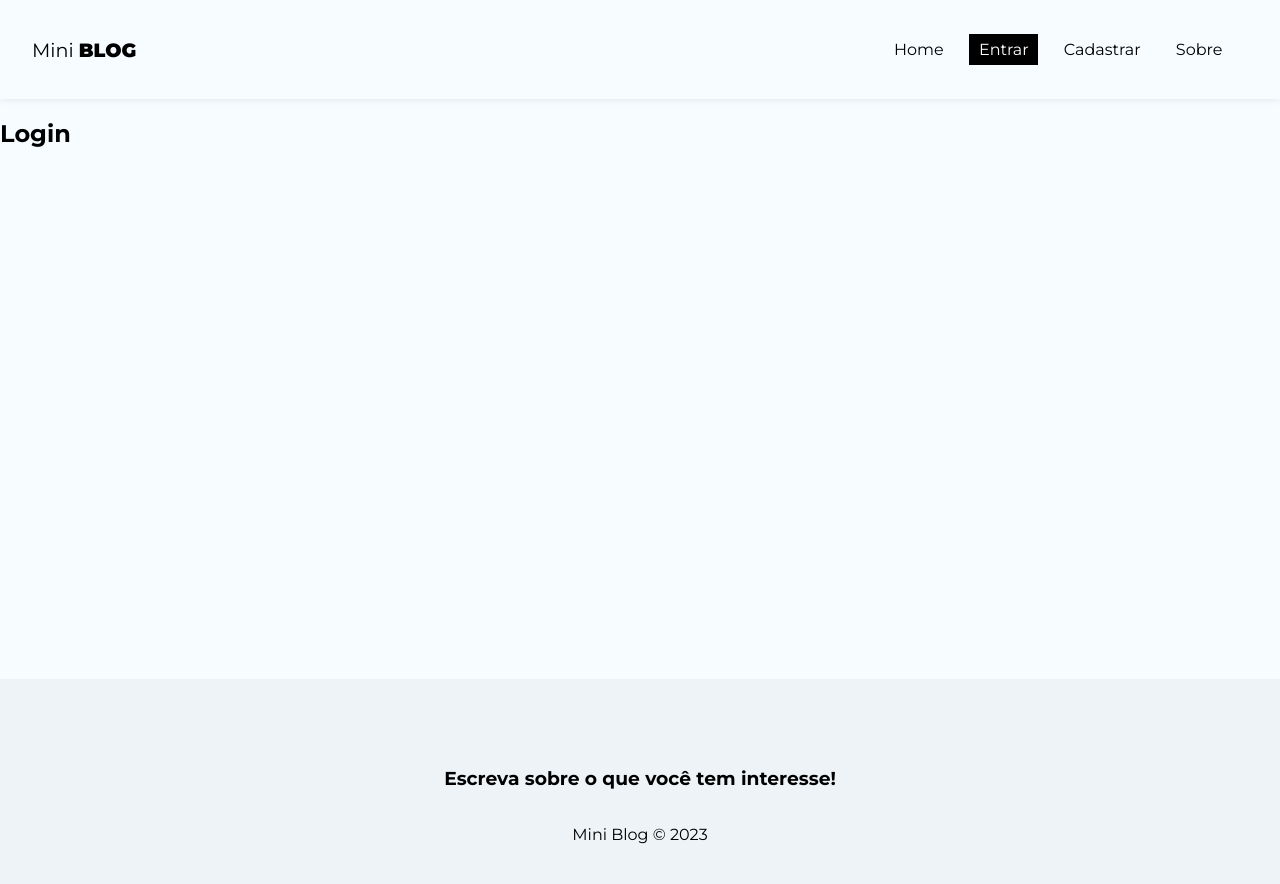
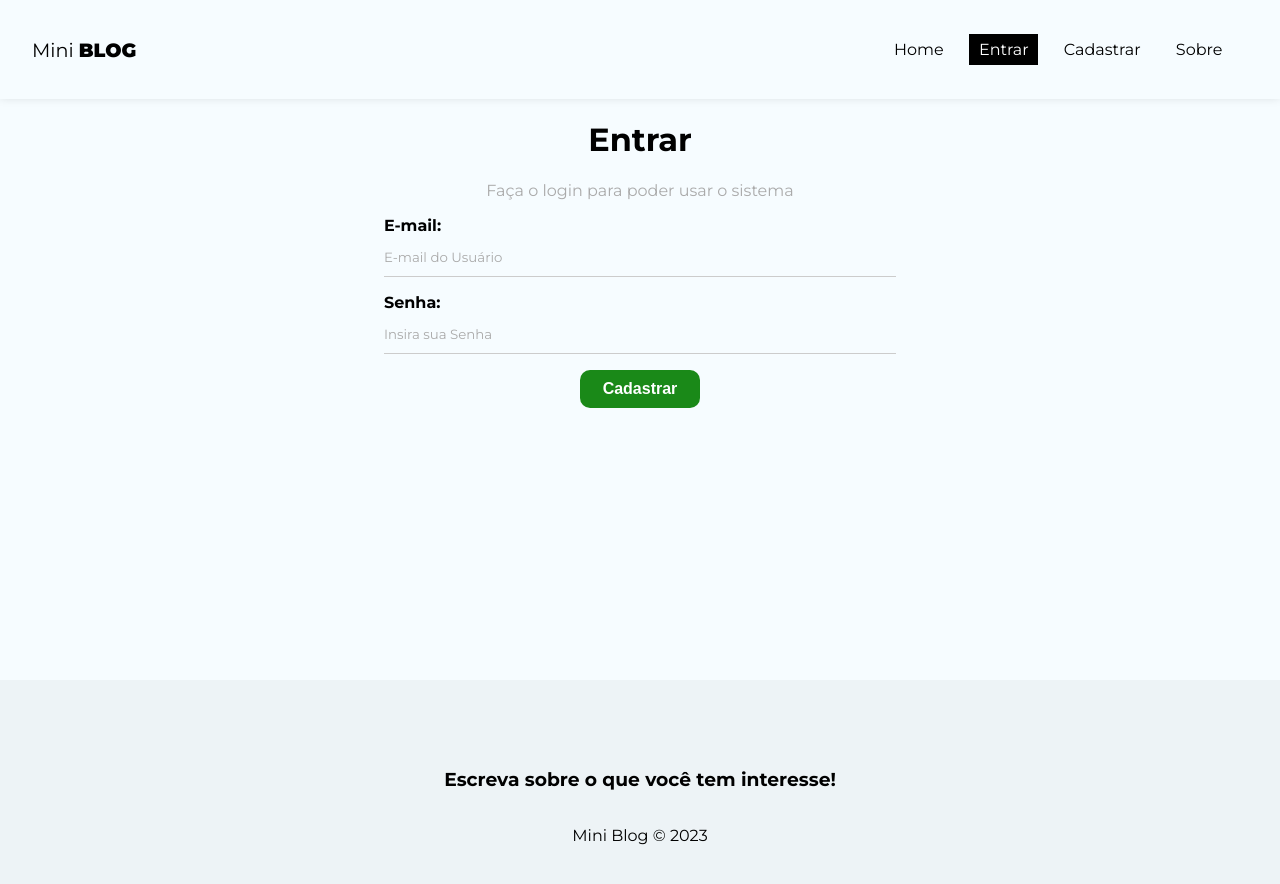
Before and after one commit to Matheuz233/Projetos-Cursos, a React (Vite) app in the folder React do Zero a Maestria/MiniBlog/: page /login in a window 1280 px wide. Shown: the top 884 px of the page. Built offline with nearby package versions, Linux system fonts and the light colour scheme; no server answers.

Commit message:
feat: ✨ Login and Logout Function/Login Screen Style

```diff
--- a/React do Zero a Maestria/MiniBlog/hooks/useAuthentication.jsx
+++ b/React do Zero a Maestria/MiniBlog/hooks/useAuthentication.jsx
@@ -15,18 +15,19 @@
   const [error, setError] = useState(null);
   const [loading, setLoading] = useState(null);
 
-  // Limpeza para tirar resquícios de funções
-  // Lidar com vazamento de memória
+  // Hook de limpeza para tirar resquícios de funções
   const [cancelled, setCancelled] = useState(false);
 
   const auth = getAuth();
 
+  // Função para lidar com vazamento de memória
   function checkIfIsCancelled() {
     if (cancelled) {
       return;
     }
   }
 
+  // Função de Registro
   const createUser = async (data) => {
     checkIfIsCancelled();
 
@@ -65,6 +66,38 @@
     }
   };
 
+  // Função de Logout
+  const logout = () => {
+    checkIfIsCancelled();
+    signOut(auth);
+  };
+
+  // Função de Login
+  const login = async (data) => {
+    checkIfIsCancelled();
+
+    setLoading(true);
+    setError(false);
+
+    try {
+      await signInWithEmailAndPassword(auth, data.email, data.password);
+    } catch (error) {
+      console.log(error);
+
+      let systemErrorMessage;
+
+      if (error.message.includes("auth/invalid-credential")) {
+        systemErrorMessage = "Usuário ou Senha Inválidos";
+      } else {
+        systemErrorMessage =
+          "Ocorreu um erro, tente novamente mais tarde!";
+      }
+
+      setError(systemErrorMessage);
+      setLoading(false);
+    }
+  };
+
   useEffect(() => {
     return () => setCancelled(true);
   }, []);
@@ -74,5 +107,7 @@
     createUser,
     error,
     loading,
+    logout,
+    login,
   };
 };
--- a/React do Zero a Maestria/MiniBlog/src/components/Navbar.jsx
+++ b/React do Zero a Maestria/MiniBlog/src/components/Navbar.jsx
@@ -7,7 +7,7 @@
 const Navbar = () => {
   const { user } = useAuthValue();
 
-  console.log(user);
+  const { logout } = useAuthentication();
 
   return (
     <nav className={styles.navbar}>
@@ -76,6 +76,13 @@
             Sobre
           </NavLink>
         </li>
+
+        {/* Usuário Autenticado */}
+        {user && (
+          <li>
+            <button onClick={logout}>Sair</button>
+          </li>
+        )}
       </ul>
     </nav>
   );
--- a/React do Zero a Maestria/MiniBlog/src/pages/Login/Login.jsx
+++ b/React do Zero a Maestria/MiniBlog/src/pages/Login/Login.jsx
@@ -1,9 +1,70 @@
 import styles from "./Login.module.css";
+import { useAuthentication } from "../../../hooks/useAuthentication";
+import { useState, useEffect } from "react";
 
 const Login = () => {
+  const [email, setEmail] = useState("");
+  const [password, setPassword] = useState("");
+  const [error, setError] = useState("");
+
+  const { login, error: authError, loading } = useAuthentication();
+
+  const handleSubmit = async (e) => {
+    e.preventDefault();
+
+    setError("");
+
+    const user = {
+      email,
+      password,
+    };
+
+    const res = await login(user);
+
+    console.log(res);
+  };
+
+  useEffect(() => {
+    if (authError) {
+      setError(authError);
+    }
+  }, [authError]);
   return (
-    <div>
-      <h2>Login</h2>
+    <div className={styles.login}>
+      <h1>Entrar</h1>
+      <p>Faça o login para poder usar o sistema</p>
+
+      <form onSubmit={handleSubmit}>
+        {error && <p className="error">{error}</p>}
+        <label>
+          <span>E-mail:</span>
+          <input
+            type="email"
+            name="email"
+            required
+            placeholder="E-mail do Usuário"
+            value={email}
+            onChange={(e) => setEmail(e.target.value)}
+          />
+        </label>
+        <label>
+          <span>Senha:</span>
+          <input
+            type="password"
+            name="password"
+            required
+            placeholder="Insira sua Senha"
+            value={password}
+            onChange={(e) => setPassword(e.target.value)}
+          />
+        </label>
+        {!loading && <button className="btn">Cadastrar</button>}
+        {loading && (
+          <button className="btn" disabled>
+            Aguarde...
+          </button>
+        )}
+      </form>
     </div>
   );
 };
--- a/React do Zero a Maestria/MiniBlog/src/pages/Login/Login.module.css
+++ b/React do Zero a Maestria/MiniBlog/src/pages/Login/Login.module.css
@@ -0,0 +1,8 @@
+.login {
+  text-align: center;
+}
+
+.login p {
+  color: #aaa;
+
+}
```
